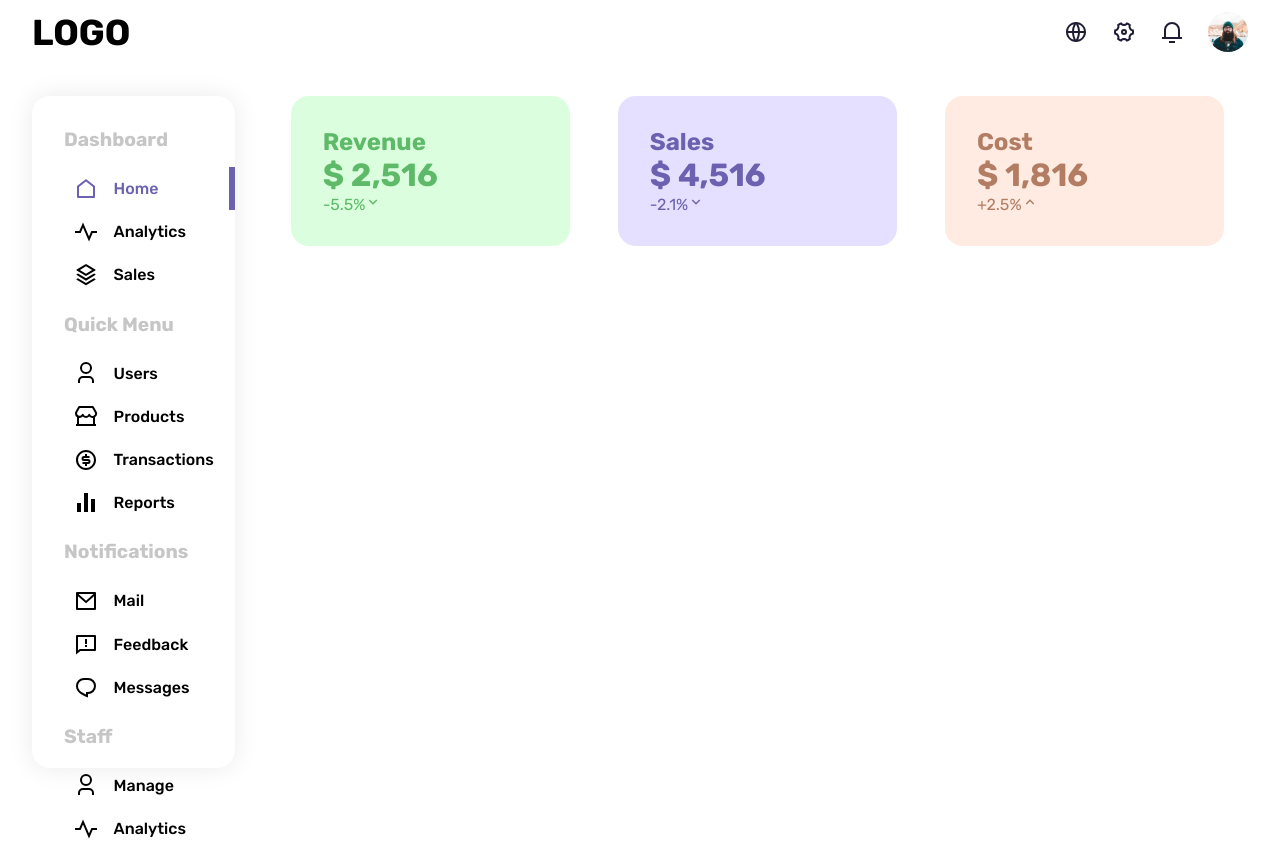
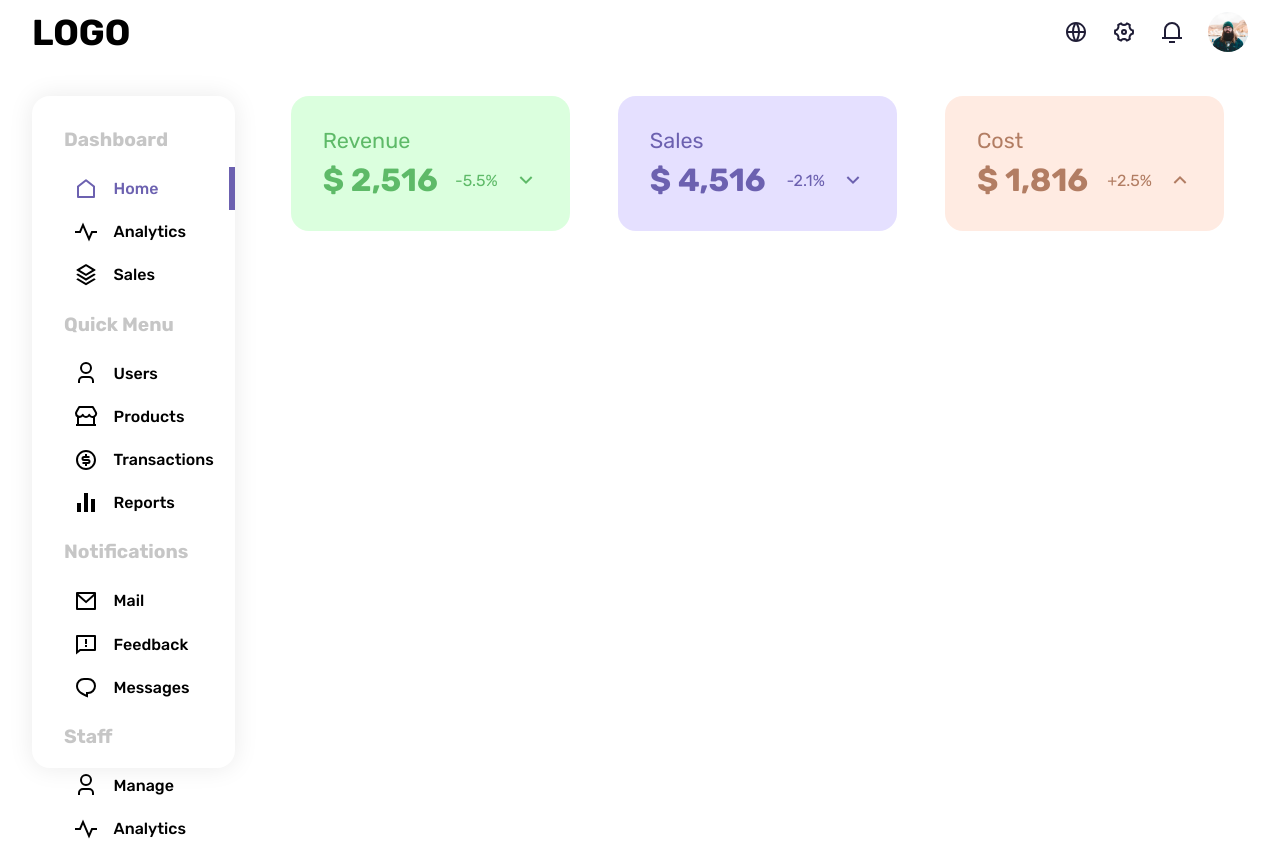
Before and after one commit to thusharathiwanka/react-admin-dashboard, a React (Create React App) app: page / in a window 1280 px wide. Built offline with nearby package versions, Linux system fonts and the light colour scheme.

Commit message:
CREATE: featured section cards completed

```diff
--- a/src/components/featured/Featured.jsx
+++ b/src/components/featured/Featured.jsx
@@ -13,7 +13,7 @@ const Featured = () => {
 						<h1 className="featured__value">$ 2,516</h1>
 						<div className="featured__percentage">
 							<span className="featured__percentage-value">-5.5%</span>
-							<RiArrowDownSLine />
+							<RiArrowDownSLine className="featured__indicator" />
 						</div>
 					</div>
 				</div>
@@ -23,7 +23,7 @@ const Featured = () => {
 						<h1 className="featured__value">$ 4,516</h1>
 						<div className="featured__percentage">
 							<span className="featured__percentage-value">-2.1%</span>
-							<RiArrowDownSLine />
+							<RiArrowDownSLine className="featured__indicator" />
 						</div>
 					</div>
 				</div>
@@ -33,7 +33,7 @@ const Featured = () => {
 						<h1 className="featured__value">$ 1,816</h1>
 						<div className="featured__percentage">
 							<span className="featured__percentage-value">+2.5%</span>
-							<RiArrowUpSLine />
+							<RiArrowUpSLine className="featured__indicator" />
 						</div>
 					</div>
 				</div>
--- a/src/components/featured/featured.scss
+++ b/src/components/featured/featured.scss
@@ -1,3 +1,4 @@
+@import "../../utils/fonts";
 @import "../../utils/measures";
 @import "../../utils/mixins";
 
@@ -15,4 +16,26 @@
 		margin: 0 1.5rem;
 		border-radius: $border-radius-card;
 	}
+
+	&__title {
+		font-weight: 400;
+		font-size: 1.35rem;
+		padding-bottom: 0.5rem;
+	}
+
+	&__stats {
+		@include flex-between;
+	}
+
+	&__percentage-value {
+		padding-right: 1rem;
+	}
+
+	&__percentage {
+		@include flex-between;
+	}
+
+	&__indicator {
+		font-size: $icon-font-size;
+	}
 }
```
